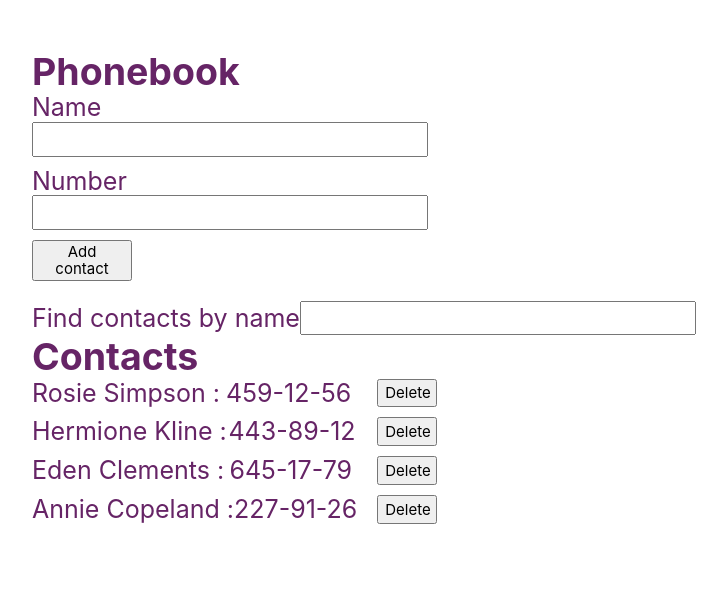
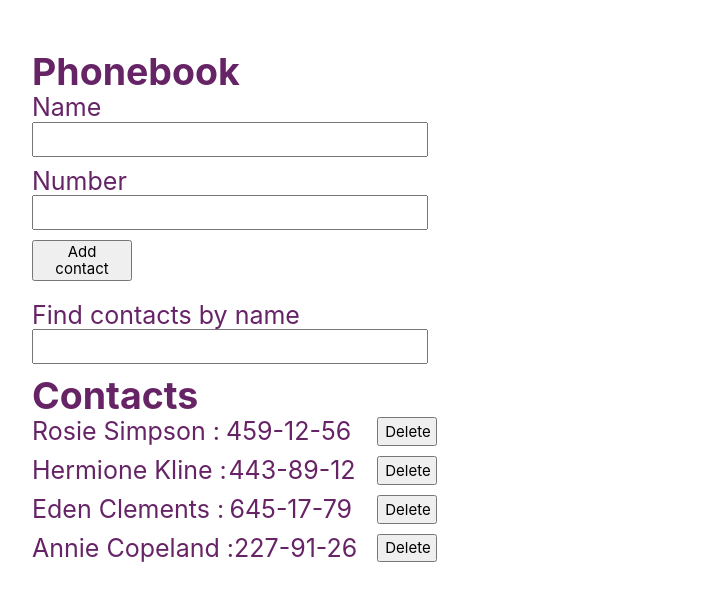
Before and after one commit to AndriiGargat-UA/goit-react-hw-02-phonebook, a React (Create React App) app: page / in a window 1280 px wide. Shown: the top 600 px of the page, without its empty margins (18-745 px from the left). Built offline with nearby package versions, Linux system fonts and the light colour scheme.

Commit message:
Add filter style

```diff
--- a/src/components/ContactList/ContactListItem.jsx
+++ b/src/components/ContactList/ContactListItem.jsx
@@ -5,7 +5,7 @@ export const ContactListItem = ({ id, name, number, onDelete }) => {
   return (
     <ContactItem key={id}>
       <p>{name} :</p>
-      <p> {number}</p>
+      <p>{number}</p>
       <DeleteButton type="button" onClick={() => onDelete(id)}>
         Delete
       </DeleteButton>
--- a/src/components/Filter/Filter.jsx
+++ b/src/components/Filter/Filter.jsx
@@ -1,11 +1,12 @@
 import PropTypes from 'prop-types';
+import { InputContainer } from './Filter.styled';
 
 export const Filter = ({ value, filterName }) => {
   return (
-    <label>
+    <InputContainer>
       Find contacts by name
       <input type="text" value={value} onChange={filterName} />
-    </label>
+    </InputContainer>
   );
 };
 
--- /dev/null
+++ b/src/components/Filter/Filter.styled.js
@@ -0,0 +1,7 @@
+import styled from 'styled-components';
+
+export const InputContainer = styled.label`
+  display: flex;
+  flex-direction: column;
+  margin-bottom: 10px;
+`;
```
